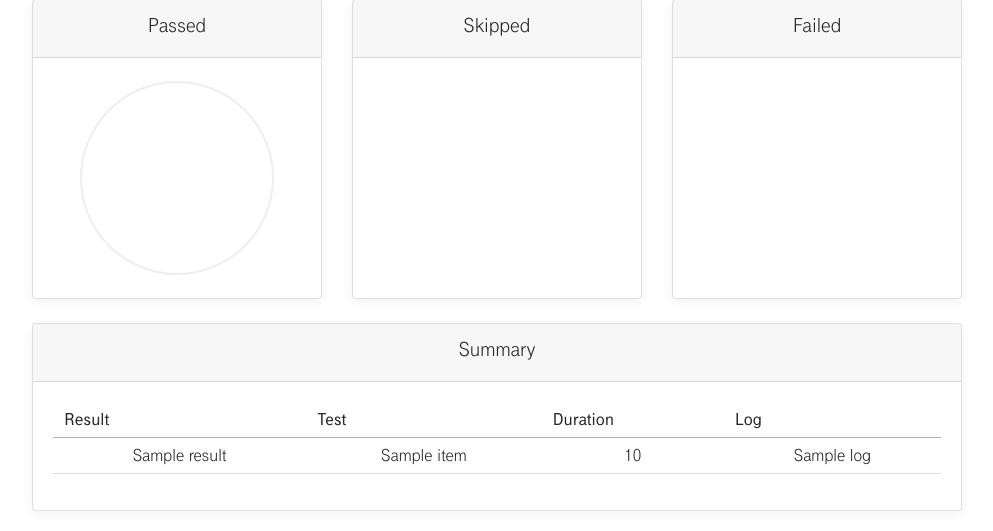
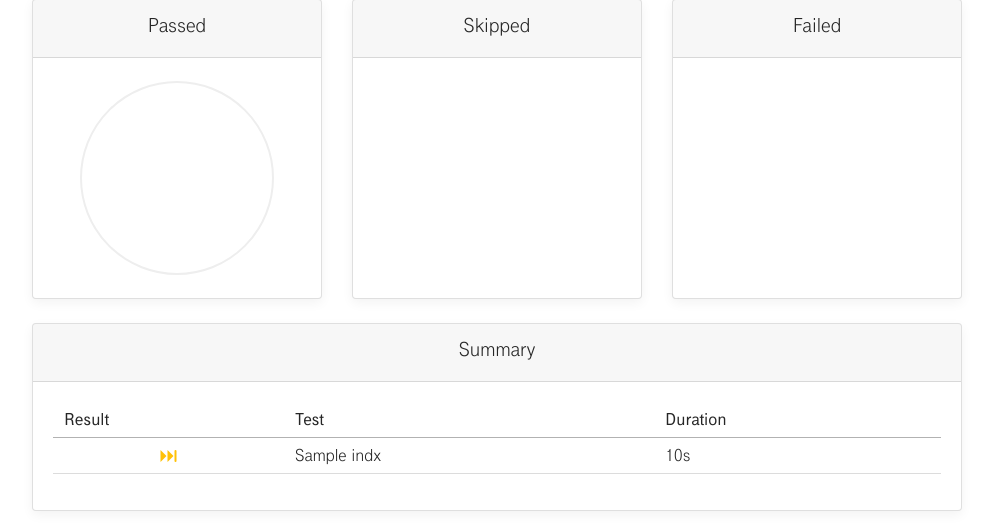
Before and after one commit to deutsche-telekom-ag/vvp-web, a Python web app: template templates/results.html in a window 1280 px wide. Shown: the part 280-811 px from the top of the page, without its empty margins (143-1136 px from the left). Run offline with Jinja, Linux system fonts and the light colour scheme; the template is opened without the code that fills it: most values are stand-ins (such as "Sample title", 1, 10 or a date in 2020); some libraries are stand-ins or nearby versions; some web fonts are replaced.

Commit message:
#2: Everything (does not) work.

```diff
--- a/app.py
+++ b/app.py
@@ -61,12 +61,11 @@ async def return_status(request, uid):
     return response.json(json.loads(status))
 
 @app.route("/result/<uid>", methods=['GET', 'POST'])
-async def process_heat(request, uid):
+async def show_results(request, uid):
     res = redis.get("results_" + uid)
     tests = redis.get("results_" + uid + "_tests")
     if not res:
         return response.html(env.get_template('error.html').render(error="Could not find test results for uid."))
-    items = json.loads(tests)
     return response.html(env.get_template('results.html').render(result=json.loads(res), items=json.loads(tests)))
 
 @app.route("/delete/<uid>", methods=['POST'])
--- a/templates/results.html
+++ b/templates/results.html
@@ -44,22 +44,41 @@
                     <h4 class="my-0 font-weight-normal">Summary</h4>
                 </div>
                 <div class="card-body">
-                    <table class="table">
+                    <table class="table table-hover text-left">
                         <thead>
                         <tr>
                             <th scope="col">Result</th>
                             <th scope="col">Test</th>
                             <th scope="col">Duration</th>
-                            <th scope="col">Log</th>
+                            <!--<th scope="col">Log</th>-->
                         </tr>
                         </thead>
                         <tbody>
-                        {% for item in items %}
-                            <TR>
-                                <TD>{{ items[item]["result"] }}</TD>
-                                <TD>{{ items[item]["name"] }}</TD>
-                                <TD>{{ items[item]["duration"] }}</TD>
-                                <TD>{{ items[item]["log"] }}</TD>
+                        {% for indx in items %}
+                            <TR {% if items[indx]["log"] %}class="clickable" data-toggle="collapse"
+                                href="#collapse-id{{ indx }}"{% endif %}>
+                                <TD class="text-center">{% if items[indx]["result"] == "passed" %}
+                                    <i class="icon icon-solid icon-confirm text-success" aria-hidden="true"></i>
+                                {% elif items[indx]["result"] == "failed" %}
+                                    <i class="icon icon-solid icon-cancel text-danger" aria-hidden="true"></i>
+                                {% else %}
+                                    <i class="icon icon-solid icon-skip-to-end text-warning" aria-hidden="true"></i>
+                                {% endif %}
+                                </TD>
+                                <TD>{{ items[indx]["name"] }}</TD>
+                                <TD>{{ items[indx]["duration"] }}s</TD>
+                            <tr class="collapse" id="collapse-id{{ indx }}">
+                                <td colspan="3">
+                                    {% if items[indx]["log"] %}
+                                        <!--<div class="collapse" id="collapse-id{{ indx }}">-->
+                                        <div class="card card-body text-left text-small" style="max-width: 100%;">
+                                            <pre><code class="language-python"
+                                                       data-lang="python">{{ items[indx]["log"] }}</code></pre>
+                                        </div>
+                                        <!--</div>-->
+                                    {% endif %}
+                                </td>
+                            </tr>
                             </TR>
                         {% endfor %}
                         </tbody>
```
Also changed, not shown: static/js/poll_progress.js (+8 -3 lines), test_runner/test_runner.py (+6 -3 lines).
